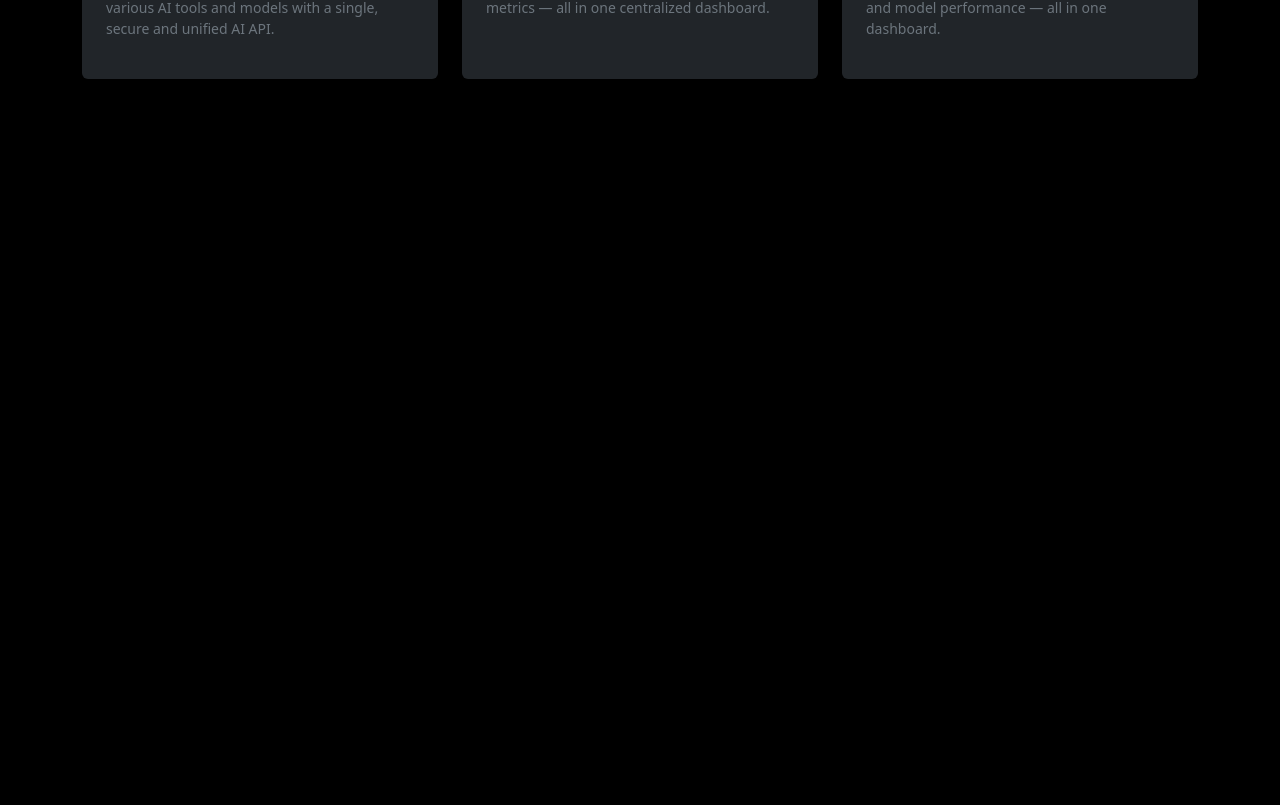
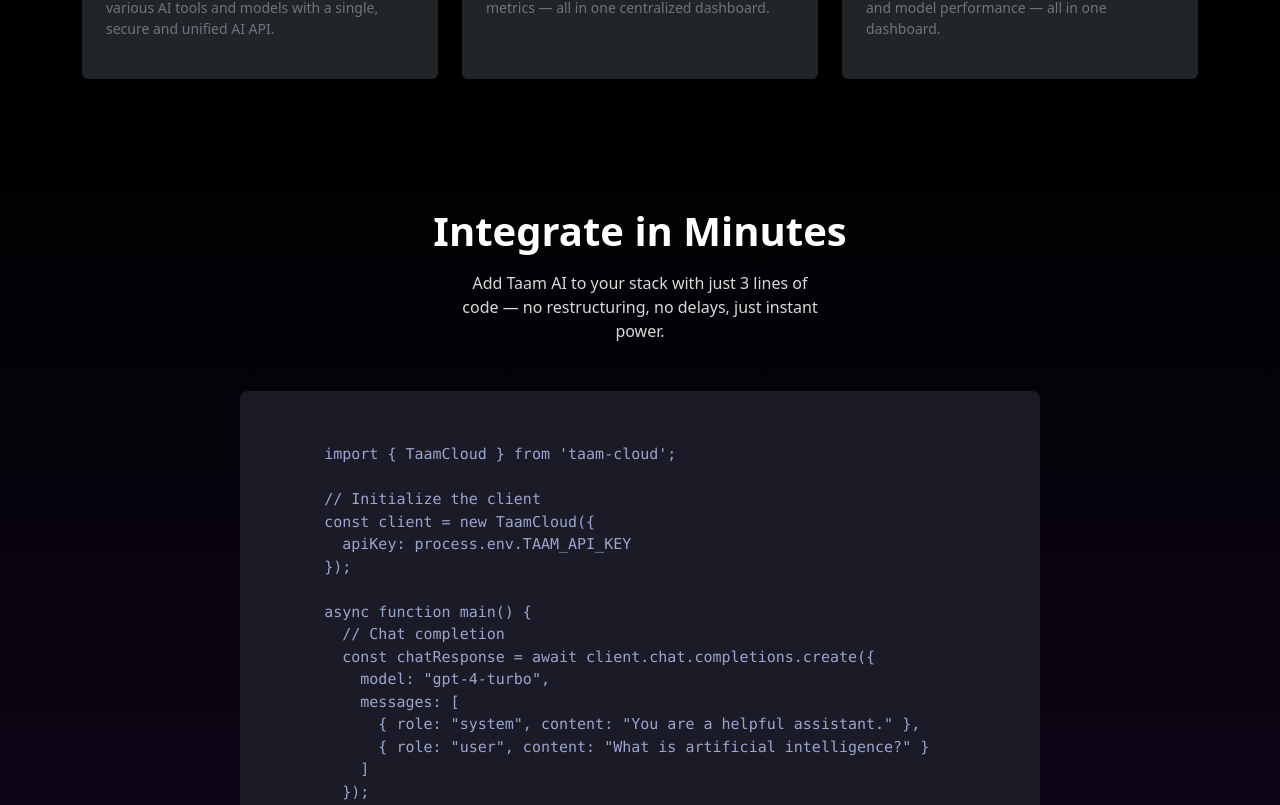
Before and after one commit to hamidashiq008/taamClone, a React (Vite) app: page / in a window 1280 px wide. Shown: the part 1775-2580 px from the top of the page. Before the commit the page ends 1902 px from the top, so only its background shows below. Built offline with nearby package versions, Linux system fonts and the light colour scheme.

Commit message:
addind cards

```diff
--- a/package.json
+++ b/package.json
@@ -25,6 +25,7 @@
     "eslint-plugin-react-hooks": "^5.2.0",
     "eslint-plugin-react-refresh": "^0.4.20",
     "globals": "^16.2.0",
+    "sass-embedded": "^1.89.2",
     "vite": "^7.0.0"
   }
 }
--- /dev/null
+++ b/src/components/Cards.jsx
@@ -0,0 +1,130 @@
+import React from 'react';
+import { Container, Row, Col } from 'react-bootstrap';
+import styles from './Cards.module.css';
+import 'bootstrap/dist/css/bootstrap.min.css';
+const Cards = () => {
+  const features = [
+    {
+      icon: (
+        <svg width="48" height="48" viewBox="0 0 48 48" fill="none">
+          <rect width="48" height="48" rx="12" fill="rgba(255,255,255,0.1)"/>
+          <path d="M24 14C18.477 14 14 18.477 14 24C14 29.523 18.477 34 24 34C29.523 34 34 29.523 34 24C34 18.477 29.523 14 24 14ZM24 31C20.134 31 17 27.866 17 24C17 20.134 20.134 17 24 17C27.866 17 31 20.134 31 24C31 27.866 27.866 31 24 31Z" fill="#fff"/>
+        </svg>
+
+      ),
+      title: 'Access any model via a unified API',
+      description: 'Connect to 1K+ LLMs and providers across different modalities via the AI gateway.'
+    },
+    {
+      icon: (
+        <svg width="48" height="48" viewBox="0 0 48 48" fill="none">
+          <rect width="48" height="48" rx="12" fill="rgba(255,255,255,0.1)"/>
+          <path d="M34 19H14V16H34V19ZM34 26H14V23H34V26ZM34 33H14V30H34V33Z" fill="#fff"/>
+        </svg>
+      ),
+      title: 'Optimize costs with caching',
+      description: 'Reduce latency and save costs with simple and semantic caching for repeat requests'
+    },
+    {
+      icon: (
+        <svg width="48" height="48" viewBox="0 0 48 48" fill="none">
+          <rect width="48" height="48" rx="12" fill="rgba(255,255,255,0.1)"/>
+          <path d="M24 14L14 19V29L24 34L34 29V19L24 14ZM31 27.7L24 31.3L17 27.7V20.3L24 16.7L31 20.3V27.7Z" fill="#fff"/>
+        </svg>
+      ),
+      title: 'Build AI Agents',
+      description: 'Build AI Agents That Can Use 1000+ Tools With Taam\'s Model Context Protocol Client'
+    }
+  ];
+  const boxStyle = {
+    maxWidth: '100%',
+    height: '100%',
+    background: '#1a1b26',
+    borderRadius: '8px',
+    overflow: 'hidden',
+    width:'800px',
+    margin:'0 auto',
+    marginBottom:'100px'
+  };
+  const code = `
+      import { TaamCloud } from 'taam-cloud';
+
+      // Initialize the client
+      const client = new TaamCloud({
+        apiKey: process.env.TAAM_API_KEY
+      });
+
+      async function main() {
+        // Chat completion
+        const chatResponse = await client.chat.completions.create({
+          model: "gpt-4-turbo",
+          messages: [
+            { role: "system", content: "You are a helpful assistant." },
+            { role: "user", content: "What is artificial intelligence?" }
+          ]
+        });
+
+        console.log(chatResponse.choices[0].message.content);
+
+        // Generate embeddings
+        const embeddingResponse = await client.embeddings.create({
+          model: "text-embedding-3-small",
+          input: "Represent this text as an embedding vector"
+        });
+
+        console.log(embeddingResponse.data[0].embedding.slice(0, 5));
+      }
+
+      main().catch(console.error);
+        `;
+  return (
+    <section className={styles.cards}>
+      <Container>
+        <div className=' text-center justify-content-centermt-5'>
+            <h3 className="fw-bold display-6 mb-3">Integrate in Minutes</h3>
+            <p style={{maxWidth:'100%',width:'360px',color:'#d9d9d9'}} className='mx-auto  mb-5'>Add Taam AI to your stack with just 3 lines of code — no restructuring, no delays, just instant power.</p>
+
+        </div>
+        <div  style={boxStyle}>
+
+               <pre className="tokyo-night-dark" style={{ margin: 0 }}>
+        <code
+          className="hljs"
+          style={{
+            color:'#9aa5ce',
+            margin: 0,
+            padding: '30px',
+            overflowX: 'auto',
+            display: 'block',
+            lineHeight: 1.5,
+            fontVariantLigatures: 'none',
+            fontFamily: 'Menlo, monospace',
+            fontSize: '15px',
+            whiteSpace: 'pre',
+            wordSpacing: 'normal',
+            wordBreak: 'normal',
+            wordWrap: 'normal',
+            borderRadius: '8px',
+          }}
+        >
+          {code}
+        </code>
+      </pre>
+            </div>
+        <Row>
+          {features.map((feature, index) => (
+            <Col key={index} md={4}>
+              <div className={styles.card}>
+                <div className={styles.icon}>{feature.icon}</div>
+                <h3 className={styles.title}>{feature.title}</h3>
+                <p className={styles.description}>{feature.description}</p>
+              </div>
+            </Col>
+          ))}
+        </Row>
+      </Container>
+    </section>
+  );
+};
+
+export default Cards;
--- /dev/null
+++ b/src/components/Cards.module.css
@@ -0,0 +1,68 @@
+.cards {
+  padding: 80px 0;
+  background: linear-gradient(180deg, rgba(26, 11, 46, 0) 0%, rgba(26, 11, 46, 1) 100%);
+}
+
+.card {
+  padding: 20px 15px;
+  background: rgba(255, 255, 255, 0.05);
+  backdrop-filter: blur(10px);
+  border-radius: 24px;
+  border: 1px solid rgba(255, 255, 255, 0.1);
+  transition: all 0.3s ease-in-out;
+  height: 100%;
+  display: flex;
+  flex-direction: column;
+  align-items: flex-start;
+}
+
+.card:hover {
+  transform: translateY(-8px);
+  background: rgba(255, 255, 255, 0.08);
+  border-color: rgba(255, 255, 255, 0.2);
+  box-shadow: 0 20px 40px rgba(0, 0, 0, 0.3);
+}
+
+.icon {
+  margin-bottom: 24px;
+  transition: transform 0.3s ease-in-out;
+}
+
+.card:hover .icon {
+  transform: scale(1.1);
+}
+
+.title {
+  font-size: 16px;
+  font-weight: 600;
+  color: #fff;
+  margin-bottom: 16px;
+  background: linear-gradient(135deg, #fff 0%, rgba(255, 255, 255, 0.8) 100%);
+  -webkit-background-clip: text;
+  -webkit-text-fill-color: transparent;
+}
+
+.description {
+  font-size: 14px;
+  line-height: 1.6;
+  color: rgba(255, 255, 255, 0.7);
+  margin: 0;
+}
+
+@media (max-width: 768px) {
+  .cards {
+    padding: 40px 0;
+  }
+
+  .card {
+    margin-bottom: 24px;
+  }
+
+  .title {
+    font-size: 20px;
+  }
+
+  .description {
+    font-size: 14px;
+  }
+}
--- a/src/pages/Home.jsx
+++ b/src/pages/Home.jsx
@@ -4,7 +4,7 @@
 import Hero from '../components/Hero'
 import HeroSlider from '../components/HeroSlider';
 import AiModals from '../components/AiModals';
-
+import Cards from '../components/Cards';
 
 
 const Home = () => {
@@ -19,12 +19,13 @@
 
                     {/* SLIDER Section */}
                    <HeroSlider/>
+
                     {/* Section */}
 
                 </div>
                 {/* AiModal Section */}
                 <AiModals/>
-
+                <Cards/>
                 {/* Bootstrap JS (with Popper) */}
             </>
 
```
Also changed, not shown: 1 other file (tests, documents, lock files or other folders).
